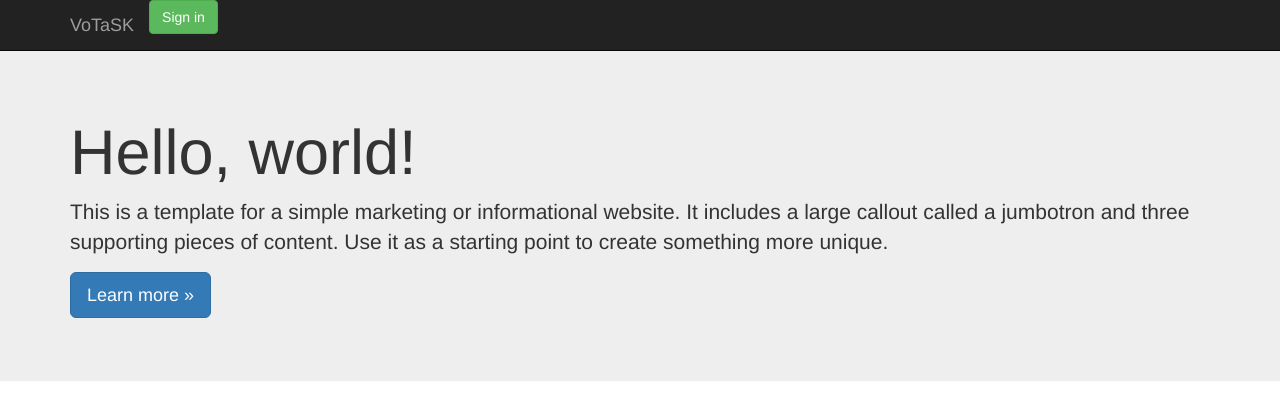
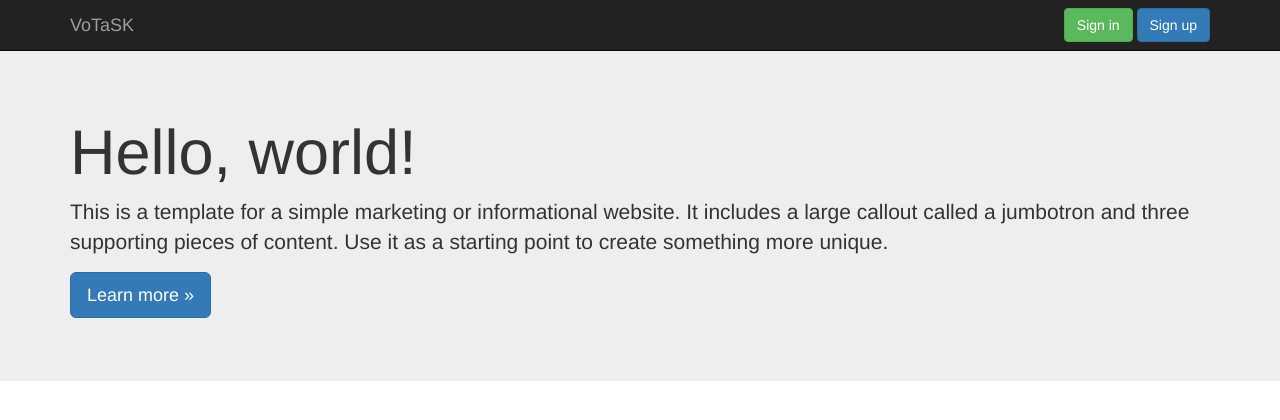
Before and after one commit to TrainingFlask/VoTask, a Flask app: page / in a window 1280 px wide. Shown: the top 420 px of the page. Run offline with Flask 2, Linux system fonts and the light colour scheme; some libraries are stand-ins or nearby versions.

Commit message:
index.html ready to use.

```diff
--- a/requirements.txt
+++ /dev/null
@@ -1,6 +0,0 @@
-Flask==0.11.1
-pymongo==3.3.0
-Flask-Admin==1.4.2
-Flask-Login==0.3.2
-Flask-WTF==0.13.1
-Flask-SQLAlchemy==2.1
--- a/src/auth/views.py
+++ b/src/auth/views.py
@@ -1 +1,4 @@
 from . import bp_auth
+
+
+# @bp_auth.route('/')
--- a/src/templates/base.html
+++ b/src/templates/base.html
@@ -47,15 +47,16 @@
           <a class="navbar-brand" href="{{ url_for('index') }}">VoTaSK</a>
         </div>
         <div id="navbar" class="navbar-collapse collapse">
-          <!-- <form class="navbar-form navbar-right"> first form
+          <form class="navbar-form navbar-right">
             <div class="form-group">
-               <input type="text" placeholder="Email" class="form-control" value="{{ request.form.email }}">         Input email for login
-            </div> -->
-            <!-- <div class="form-group">
-              <input type="password" placeholder="Password" class="form-control" value="{{ request.form.password }}">       Input password for login
-            </div> -->
+               <input type="text" placeholder="Email" class="form-control" value="{{ request.form.email }}" style="display: none">
+            </div>
+            <div class="form-group">
+              <input type="password" placeholder="Password" class="form-control" value="{{ request.form.password }}" style="display: none">
+            </div>
             <button type="submit" class="btn btn-success">Sign in</button>
-          <!-- </form> end form -->
+            <button type="submit" class="btn btn-primary">Sign up</button>
+          </form>
         </div><!--/.navbar-collapse -->
       </div>
     </nav>
```
